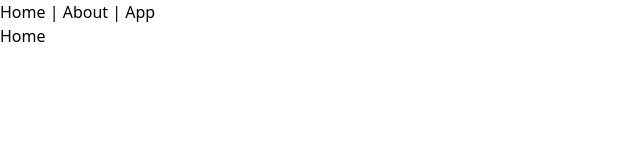
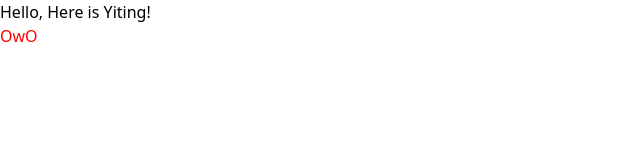
Before and after one commit to dazgzz2000/2023-midterm-project, a React (Vite) app: page / in a window 1280 px wide. Shown: the top 160 px of the page, without its empty margins (0-640 px from the left). Built offline with nearby package versions, Linux system fonts and the light colour scheme.

Commit message:
test no router webpage

```diff
--- a/src/main.jsx
+++ b/src/main.jsx
@@ -24,9 +24,14 @@ const router = createHashRouter([
   },
 ]);
 
-ReactDOM.createRoot(document.getElementById("root")).render
-  (
-    <React.StrictMode>
-      <RouterProvider router={router} />
-    </React.StrictMode>
-  );
+// ReactDOM.createRoot(document.getElementById("root")).render
+//   (
+//     <React.StrictMode>
+//       <RouterProvider router={router} />
+//     </React.StrictMode>
+//   );
+ReactDOM.createRoot(document.getElementById('root')).render(
+  <React.StrictMode>
+    <App />
+  </React.StrictMode>,
+)
```
